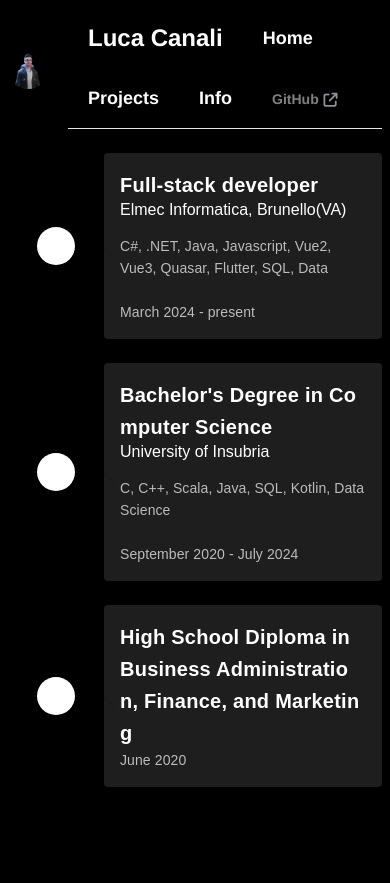
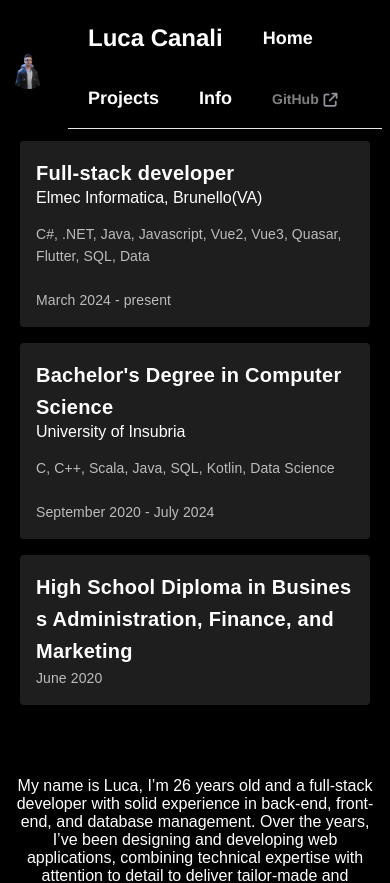
Before and after one commit to Luca9862/lucacanali.me, a Vue app: page /info in a window 390 px wide. Shown: the top 883 px of the page. Built offline with nearby package versions, Linux system fonts and the light colour scheme.

Commit message:
refactor(LCC-9): tolta timeline e lasciate solo card su dispositivi mobile

```diff
--- a/src/pages/InfoPage.vue
+++ b/src/pages/InfoPage.vue
@@ -1,35 +1,34 @@
 <template>
     <div class="timeline">
         <div v-if="$vuetify.breakpoint.width < 700">
-            <v-timeline
-            :reverse="reverse"
-            dense
-            >
-                <v-timeline-item fill-dot>
-                    <v-card dark>
+            <v-container fluid>
+                <v-card class="mb-4" dark>
                 <v-card-title class="text-h6" style="font-weight: bold;">
                     <span>Full-stack developer</span>
                 </v-card-title>
                 <span class="subtitle">Elmec Informatica, Brunello(VA)</span>
                 <v-card-text class="white text--primary">
-                            <p>C#, .NET, Java, Javascript, Vue2, Vue3, Quasar, Flutter, SQL, Data <br><br>March 2024 -
-                                present</p>
+                    <p>
+                    C#, .NET, Java, Javascript, Vue2, Vue3, Quasar, Flutter, SQL, Data <br><br>
+                    March 2024 - present
+                    </p>
                 </v-card-text>
                 </v-card>
-                </v-timeline-item>
-                <v-timeline-item fill-dot>
-                    <v-card dark>
+
+                <v-card class="mb-4" dark style="margin-top: 16px;">
                 <v-card-title class="text-h6" style="font-weight: bold;">
                     <span>Bachelor's Degree in Computer Science</span>
                 </v-card-title>
                 <span class="subtitle">University of Insubria</span>
                 <v-card-text class="white text--primary">
-                            <p>C, C++, Scala, Java, SQL, Kotlin, Data Science <br><br>September 2020 - July 2024</p>
+                    <p>
+                    C, C++, Scala, Java, SQL, Kotlin, Data Science <br><br>
+                    September 2020 - July 2024
+                    </p>
                 </v-card-text>
                 </v-card>
-                </v-timeline-item>
-                <v-timeline-item fill-dot>
-                    <v-card dark>
+
+                <v-card class="mb-4" dark style="margin-top: 16px;">
                 <v-card-title class="text-h6" style="font-weight: bold;">
                     <span>High School Diploma in Business Administration, Finance, and Marketing</span>
                 </v-card-title>
@@ -37,8 +36,7 @@
                     <p>June 2020</p>
                 </v-card-text>
                 </v-card>
-                </v-timeline-item>
-            </v-timeline>
+            </v-container>
         </div>
         <div v-else>
             <v-timeline align-top>
@@ -77,7 +75,7 @@
                 </v-timeline-item>
             </v-timeline>
         </div>
-        <p style="text-align: center; padding-top: 100px ;color: white;">My name is Luca, I’m 26 years old and a
+        <p style="text-align: center; padding-top: 60px ;color: white;">My name is Luca, I’m 26 years old and a
             full-stack developer with
             solid experience in back-end, front-end, and database management. Over the years, I’ve been designing and
             developing web applications, combining technical expertise with attention to detail to deliver tailor-made
```
Lines whose indentation alone changed are shown as unchanged.
